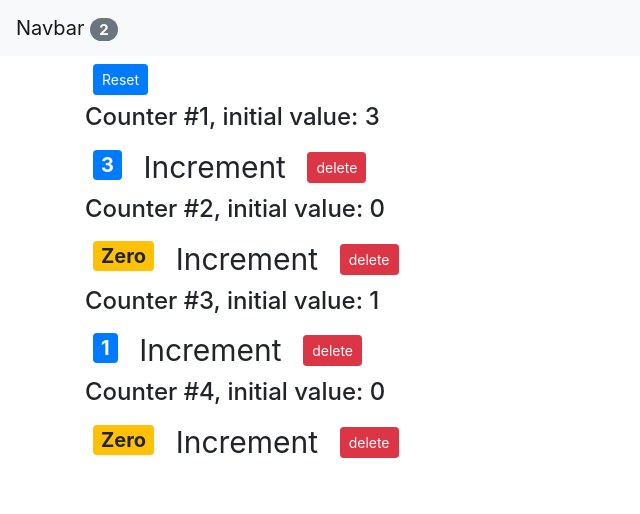
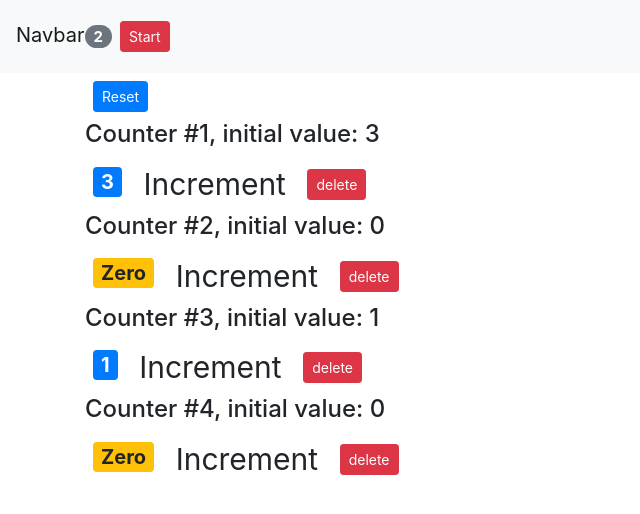
Before and after one commit to MohamedMesto/react-with-mosh, a React (Create React App) app: page / in a window 1280 px wide. Shown: the top 514 px of the page, without its empty margins (0-640 px from the left). Built offline with nearby package versions, Linux system fonts and the light colour scheme.

Commit message:
Add a GameFrame - test that random number assigment is working

```diff
--- a/src/App.js
+++ b/src/App.js
@@ -1,6 +1,7 @@
 import React, { Component } from 'react';
 import NavBar from './components/navBar'
 import Counters from './components/counters'
+import GF from './game/game'
 import './App.css';
 
 class App extends Component {
@@ -34,12 +35,17 @@ class App extends Component {
          return counter;
       });
       this.setState({ counters });
-  }
+  };
+
+  handleStart = () => {
+    var game = new GF();
+    game.start();
+  };
 
   render() {
     return (
       <React.Fragment>
-        <NavBar totalCounters={this.state.counters.filter(c => c.value > 0).length}/>
+        <NavBar onStart={this.handleStart} totalCounters={this.state.counters.filter(c => c.value > 0).length}/>
         <main className="container">
           <Counters
           counters={this.state.counters}
--- a/src/components/navBar.jsx
+++ b/src/components/navBar.jsx
@@ -4,7 +4,11 @@ class NavBar extends Component{
     render(){
         return(
             <nav className="navbar navbar-light bg-light">
-              <a className="navbar-brand" href="#">Navbar <span className="badge badge-pill badge-secondary">{this.props.totalCounters}</span> </a>
+              <a className="navbar-brand" href="#">Navbar
+                <span className="badge badge-pill badge-secondary">{this.props.totalCounters}</span>
+                <button onClick={this.props.onStart} id="game" className="btn btn-danger btn-sm m-2">Start</button>
+
+              </a>
             </nav>
         );
     }
--- /dev/null
+++ b/src/game/game.js
@@ -0,0 +1,21 @@
+var GF = () =>{
+    var mainLoop = () => {
+      // main function, called each frame
+      let element = document.getElementById('game');
+      element.innerHTML = Math.random();
+      requestAnimationFrame(mainLoop);
+    };
+
+    var start = () => {
+        console.log("GAME");
+        requestAnimationFrame(mainLoop);
+    };
+
+    return {
+      start: start
+    };
+}
+
+
+
+export default GF;
```
